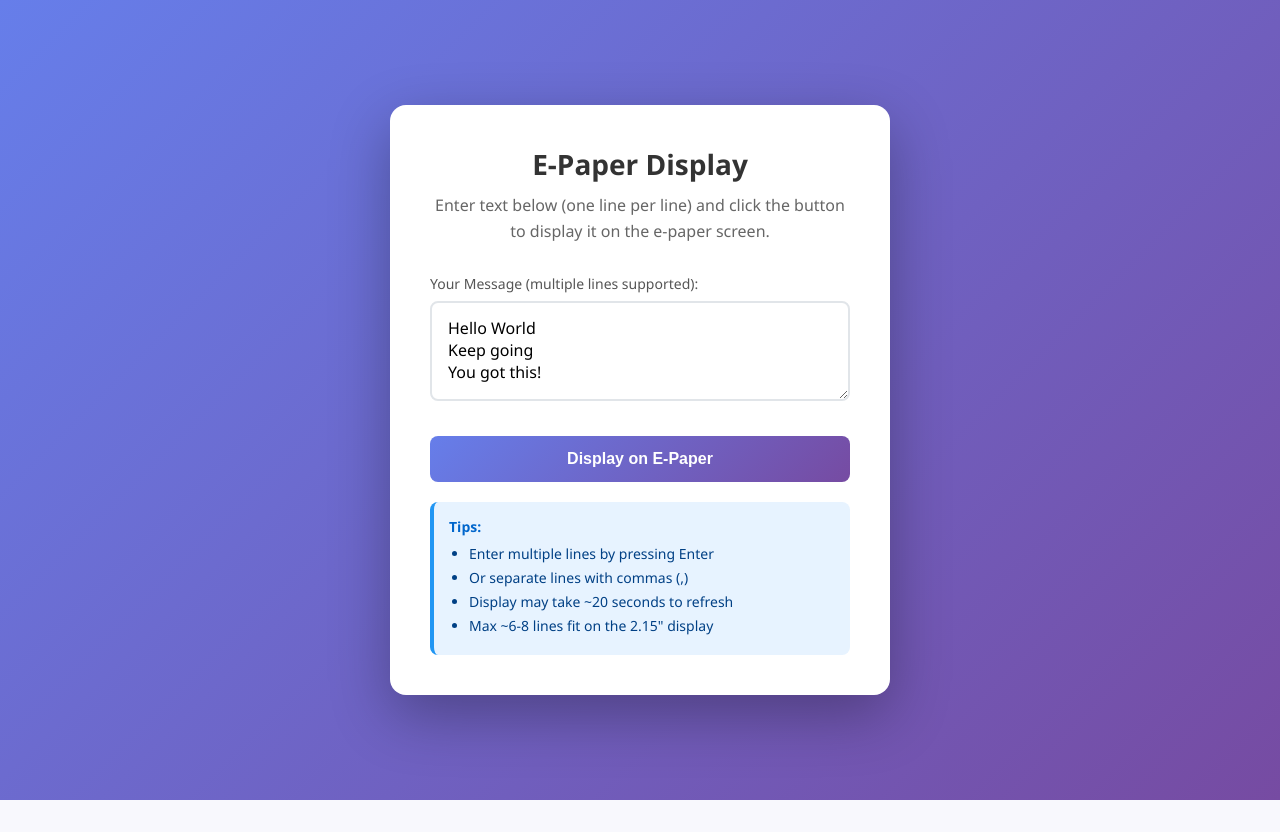
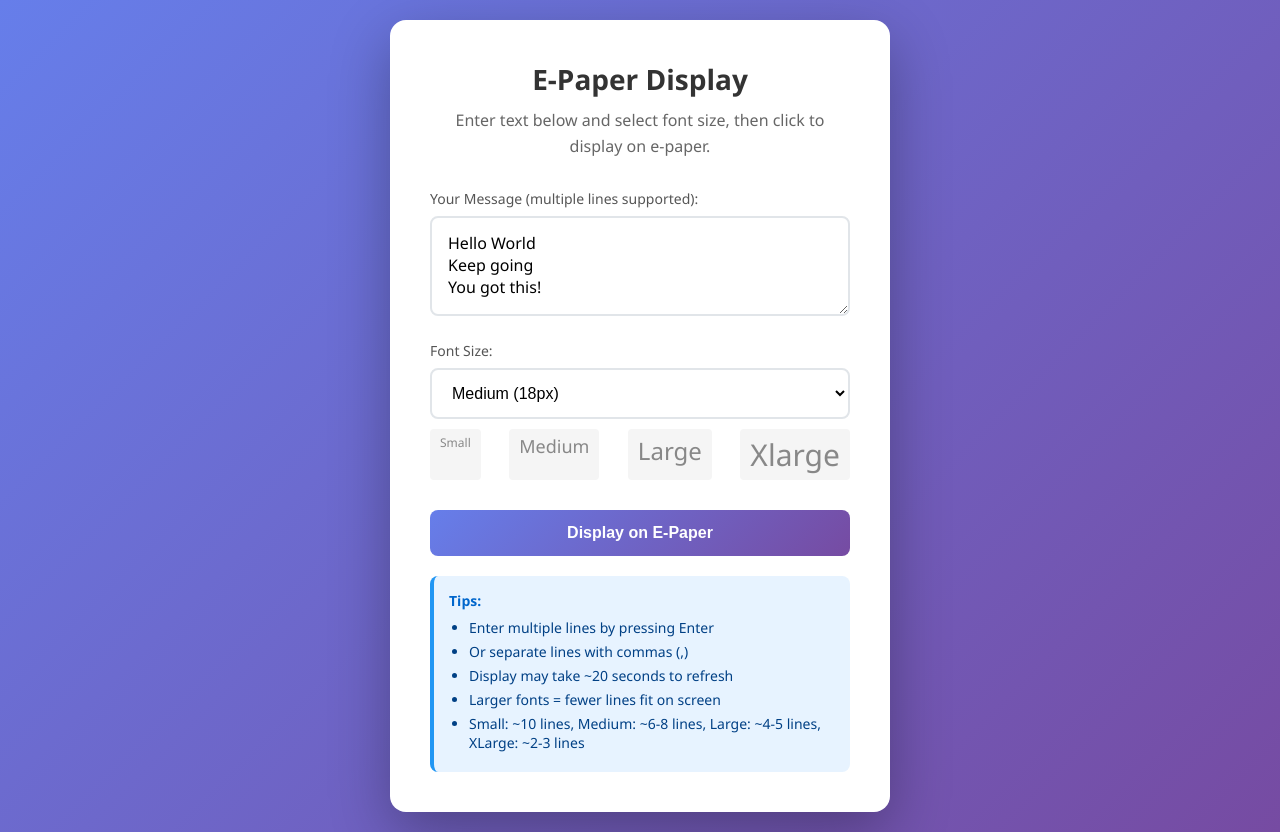
Before and after one commit to Einwegbecher/tiny-cal, a Flask app: page / in a window 1280 px wide. Before the commit the page ends 800 px from the top, so only its background shows below. Run offline with Flask 3, Linux system fonts and the light colour scheme.

Commit message:
Add font size control for e-paper display
- Added dropdown selector for font sizes (small:12px, medium:18px, large:24px, xlarge:30px)
- Font size is preserved between submissions
- Added font preview in the UI
- Updated line spacing to scale with font size
- Added helpful tips about how many lines fit at each size
- Improved font fallback (tries DejaVu Sans, Liberation Sans, then default)
- Success message now shows the font size used

Co-authored-by: Einwegbecher <Einwegbecher@users.noreply.github.com>

```diff
--- a/app.py
+++ b/app.py
@@ -6,17 +6,40 @@ from flask import Flask, render_template, request
 
 app = Flask(__name__)
 
+# Available font sizes for the e-paper display
+FONT_SIZES = {
+    'small': 12,
+    'medium': 18,
+    'large': 24,
+    'xlarge': 30
+}
+
 
 @app.route('/')
 def index():
     """Render the main page with the form."""
-    return render_template('index.html', printed_message=None)
+    return render_template('index.html',
+                         printed_message=None,
+                         font_sizes=FONT_SIZES,
+                         default_font='medium')
 
 
-def display_on_epaper(message):
+def get_font(size_key, fallback_size=20):
+    """Get the font object for the specified size."""
+    size = FONT_SIZES.get(size_key, fallback_size)
+    try:
+        return ImageFont.truetype('/usr/share/fonts/truetype/dejavu/DejaVuSans.ttf', size)
+    except OSError:
+        try:
+            return ImageFont.truetype('/usr/share/fonts/truetype/liberation/LiberationSans-Regular.ttf', size)
+        except OSError:
+            return ImageFont.load_default()
+
+
+def display_on_epaper(message, font_size_key='medium'):
     """
     Display a message on the Waveshare e-paper display.
-    Supports multi-line text with automatic line wrapping.
+    Supports multi-line text with adjustable font size.
     Uses the same approach as quick_test.py: creates canvas with reversed dimensions
     (height x width) for portrait design, then rotates 90 degrees for landscape display.
     """
@@ -29,12 +52,10 @@ def display_on_epaper(message):
 
         epd.Clear()
 
-        # Load system font with safety fallback
-        try:
-            system_font = ImageFont.truetype('/usr/share/fonts/truetype/dejavu/DejaVuSans.ttf', 20)
-        except OSError:
-            system_font = ImageFont.load_default()
-            print("Using default font")
+        # Get font based on selected size
+        system_font = get_font(font_size_key, 20)
+        font_size = FONT_SIZES.get(font_size_key, 20)
+        print(f"Using font size: {font_size}px")
 
         # Split message into lines (supports both newline-separated and comma-separated)
         lines = message.replace(',', '\n').split('\n')
@@ -48,9 +69,11 @@ def display_on_epaper(message):
         canvas = Image.new('1', (epd.height, epd.width), 255)
         draw = ImageDraw.Draw(canvas)
 
+        # Calculate line height based on font size
+        line_height = font_size + 8  # Add some padding between lines
+
         # Draw each line on the portrait canvas
-        y_position = 30
-        line_height = 25  # Space between lines
+        y_position = 20  # Start a bit higher for larger fonts
 
         for line in lines:
             draw.text((10, y_position), line, font=system_font, fill=0)
@@ -80,14 +103,19 @@ def print_message():
     Handle the form submission.
     Prints the message to CLI and displays it on the e-paper.
     """
-    # Get the message from the form
+    # Get the message and font size from the form
     message = request.form.get('message', 'Hello World')
+    font_size = request.form.get('font_size', 'medium')
 
     print(f"Printed: {message}")
-    display_on_epaper(message)
+    print(f"Font size: {font_size}")
+    display_on_epaper(message, font_size)
 
     # Render the template with success message
-    return render_template('index.html', printed_message=message)
+    return render_template('index.html',
+                         printed_message=message,
+                         font_sizes=FONT_SIZES,
+                         default_font=font_size)
 
 
 if __name__ == '__main__':
--- a/templates/index.html
+++ b/templates/index.html
@@ -58,7 +58,7 @@
             font-weight: 500;
         }
 
-        textarea, input[type="text"] {
+        textarea {
             width: 100%;
             padding: 14px 16px;
             border: 2px solid #e1e5e9;
@@ -71,7 +71,23 @@
             min-height: 100px;
         }
 
-        textarea:focus, input[type="text"]:focus {
+        textarea:focus {
+            border-color: #667eea;
+        }
+
+        select {
+            width: 100%;
+            padding: 14px 16px;
+            border: 2px solid #e1e5e9;
+            border-radius: 8px;
+            font-size: 16px;
+            transition: border-color 0.3s ease;
+            outline: none;
+            cursor: pointer;
+            background: white;
+        }
+
+        select:focus {
             border-color: #667eea;
         }
 
@@ -148,12 +164,27 @@
         .tips li {
             margin-bottom: 5px;
         }
+
+        .font-preview {
+            display: flex;
+            justify-content: space-between;
+            margin-top: 10px;
+            font-size: 12px;
+            color: #888;
+        }
+
+        .font-option {
+            padding: 5px 10px;
+            background: #f5f5f5;
+            border-radius: 4px;
+            font-size: 12px;
+        }
     </style>
 </head>
 <body>
     <div class="container">
         <h1>E-Paper Display</h1>
-        <p class="description">Enter text below (one line per line) and click the button to display it on the e-paper screen.</p>
+        <p class="description">Enter text below and select font size, then click to display on e-paper.</p>
 
         <form action="/print" method="POST">
             <div class="form-group">
@@ -162,12 +193,27 @@
 Keep going
 You got this!</textarea>
             </div>
+
+            <div class="form-group">
+                <label for="font_size">Font Size:</label>
+                <select id="font_size" name="font_size">
+                    {% for size_key, size_value in font_sizes.items() %}
+                    <option value="{{ size_key }}" {% if size_key == default_font %}selected{% endif %}>{{ size_key|capitalize }} ({{ size_value }}px)</option>
+                    {% endfor %}
+                </select>
+                <div class="font-preview">
+                    {% for size_key, size_value in font_sizes.items() %}
+                    <span class="font-option" style="font-size: {{ size_value }}px">{{ size_key|capitalize }}</span>
+                    {% endfor %}
+                </div>
+            </div>
+
             <button type="submit">Display on E-Paper</button>
         </form>
 
         {% if printed_message %}
         <div class="message success">
-            ✓ Displayed message on e-paper
+            ✓ Displayed message on e-paper with {{ font_sizes.get(request.form.get('font_size', 'medium'), '?') }}px font
         </div>
         {% endif %}
 
@@ -177,7 +223,8 @@ You got this!</textarea>
                 <li>Enter multiple lines by pressing Enter</li>
                 <li>Or separate lines with commas (,)</li>
                 <li>Display may take ~20 seconds to refresh</li>
-                <li>Max ~6-8 lines fit on the 2.15" display</li>
+                <li>Larger fonts = fewer lines fit on screen</li>
+                <li>Small: ~10 lines, Medium: ~6-8 lines, Large: ~4-5 lines, XLarge: ~2-3 lines</li>
             </ul>
         </div>
     </div>
```
